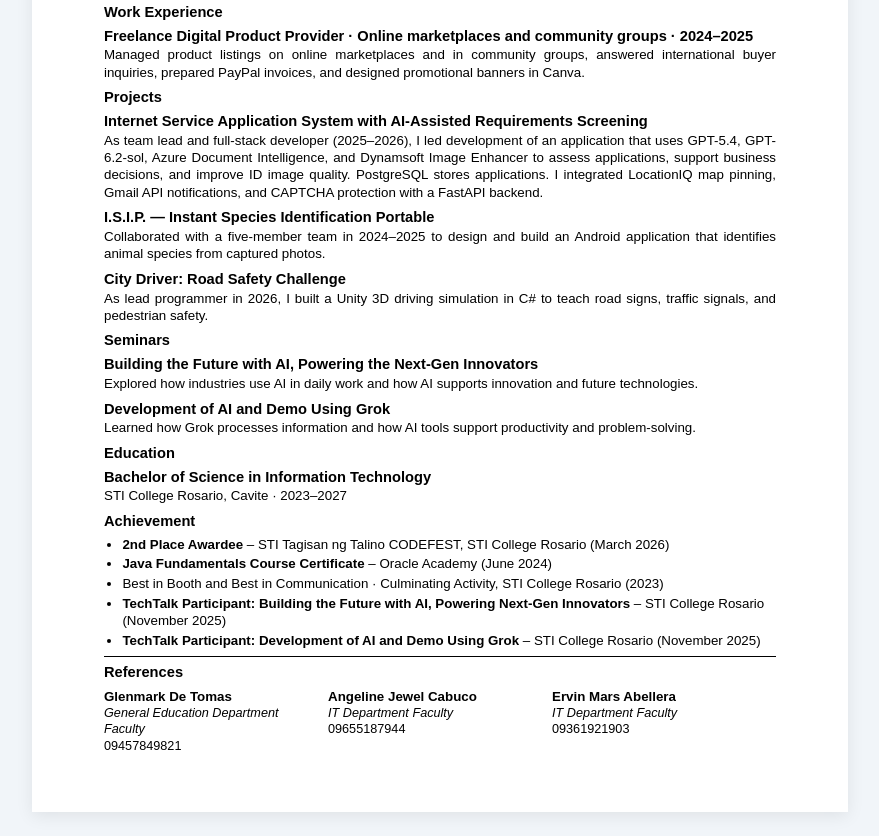
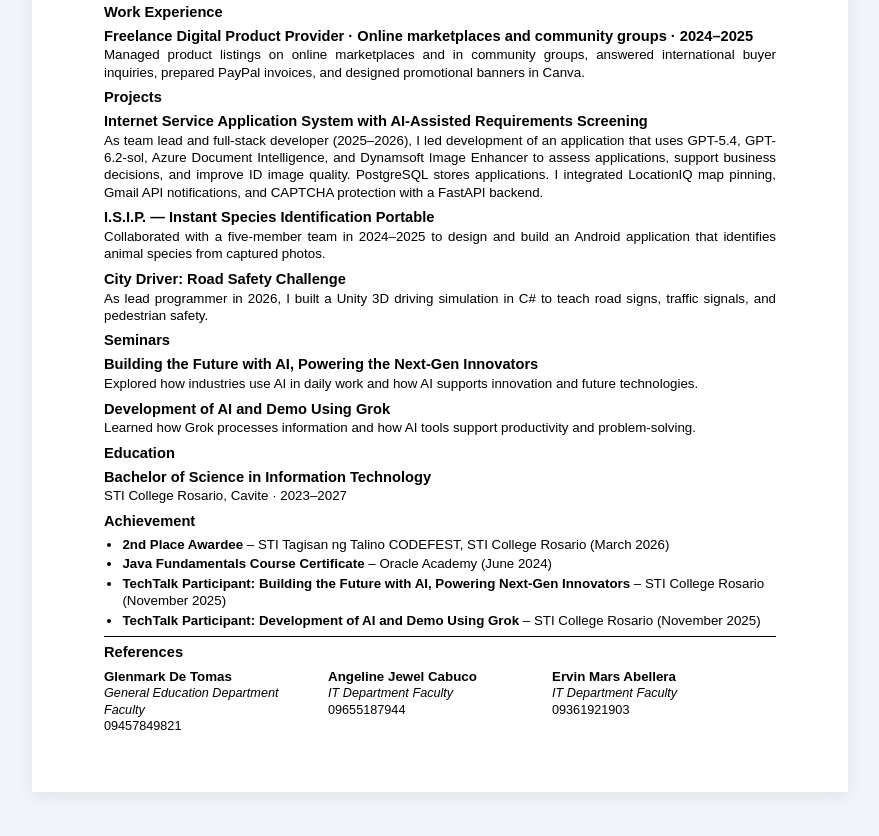
Before and after one commit to zeltypo/Fortez_Digital_Portfolio, a plain HTML site: page resume.html in a window 1280 px wide. Shown: the part 755-1591 px from the top of the page, without its empty margins (200-1079 px from the left). Drawn offline with Linux system fonts and the light colour scheme.

Commit message:
Remove culminating activity award from portfolio and résumé

```diff
--- a/resume.html
+++ b/resume.html
@@ -321,7 +321,7 @@
 <div class="sec-heading">Achievement</div>
     <ul class="bullet-list">
       <li><b>2nd Place Awardee</b> &ndash; STI Tagisan ng Talino CODEFEST, STI College Rosario (March 2026)</li>
-      <li><b>Java Fundamentals Course Certificate</b> &ndash; Oracle Academy (June 2024)</li><li>Best in Booth and Best in Communication · Culminating Activity, STI College Rosario (2023)</li>
+      <li><b>Java Fundamentals Course Certificate</b> &ndash; Oracle Academy (June 2024)</li>
       <li><b>TechTalk Participant: Building the Future with AI, Powering Next-Gen Innovators</b> &ndash; STI College Rosario (November 2025)</li>
       <li><b>TechTalk Participant: Development of AI and Demo Using Grok</b> &ndash; STI College Rosario (November 2025)</li>
     </ul>
```
Also changed, not shown: api/chat.js (+1 -1 lines), index.html (+0 -1 lines), 1 other file.
